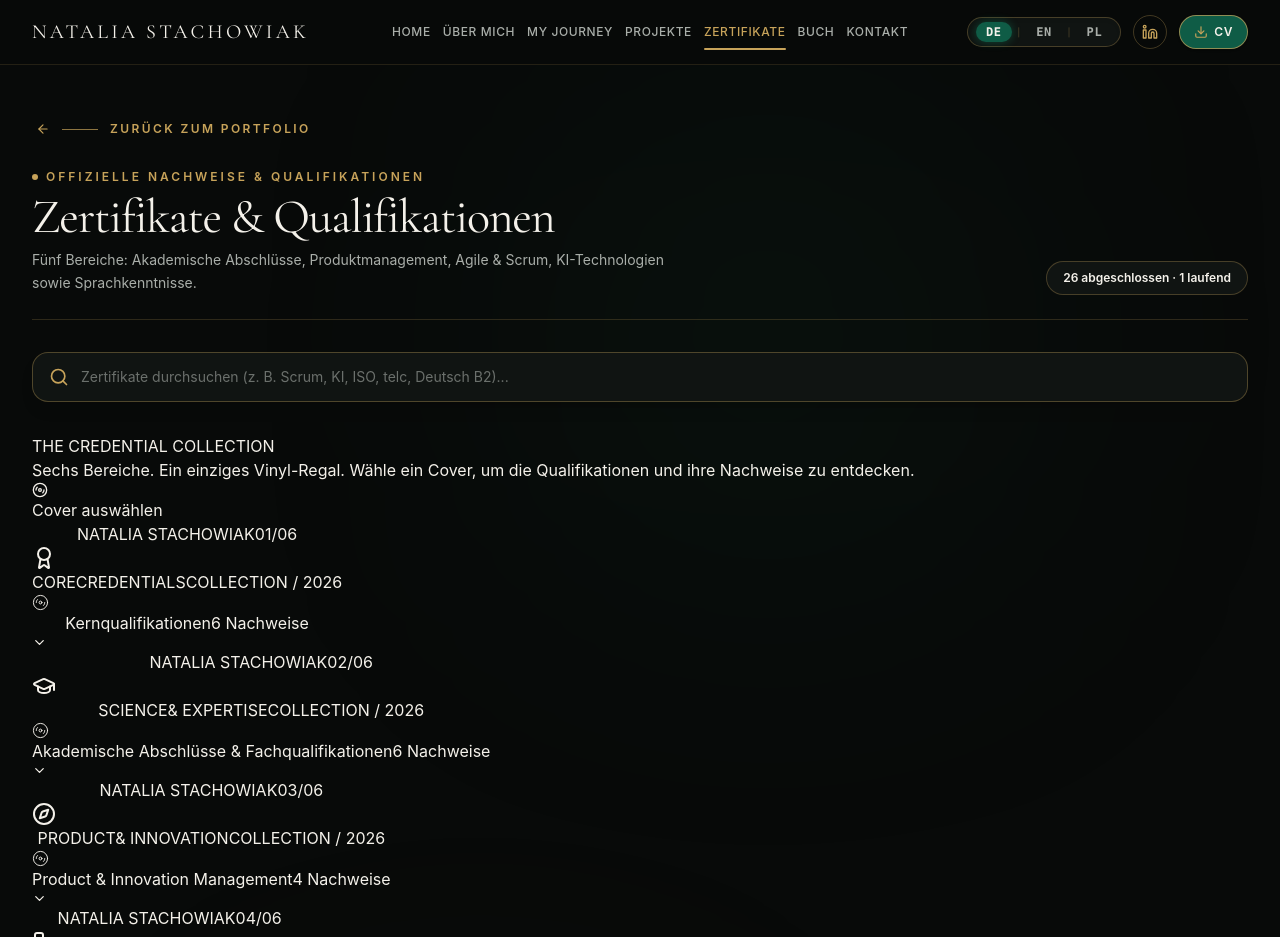
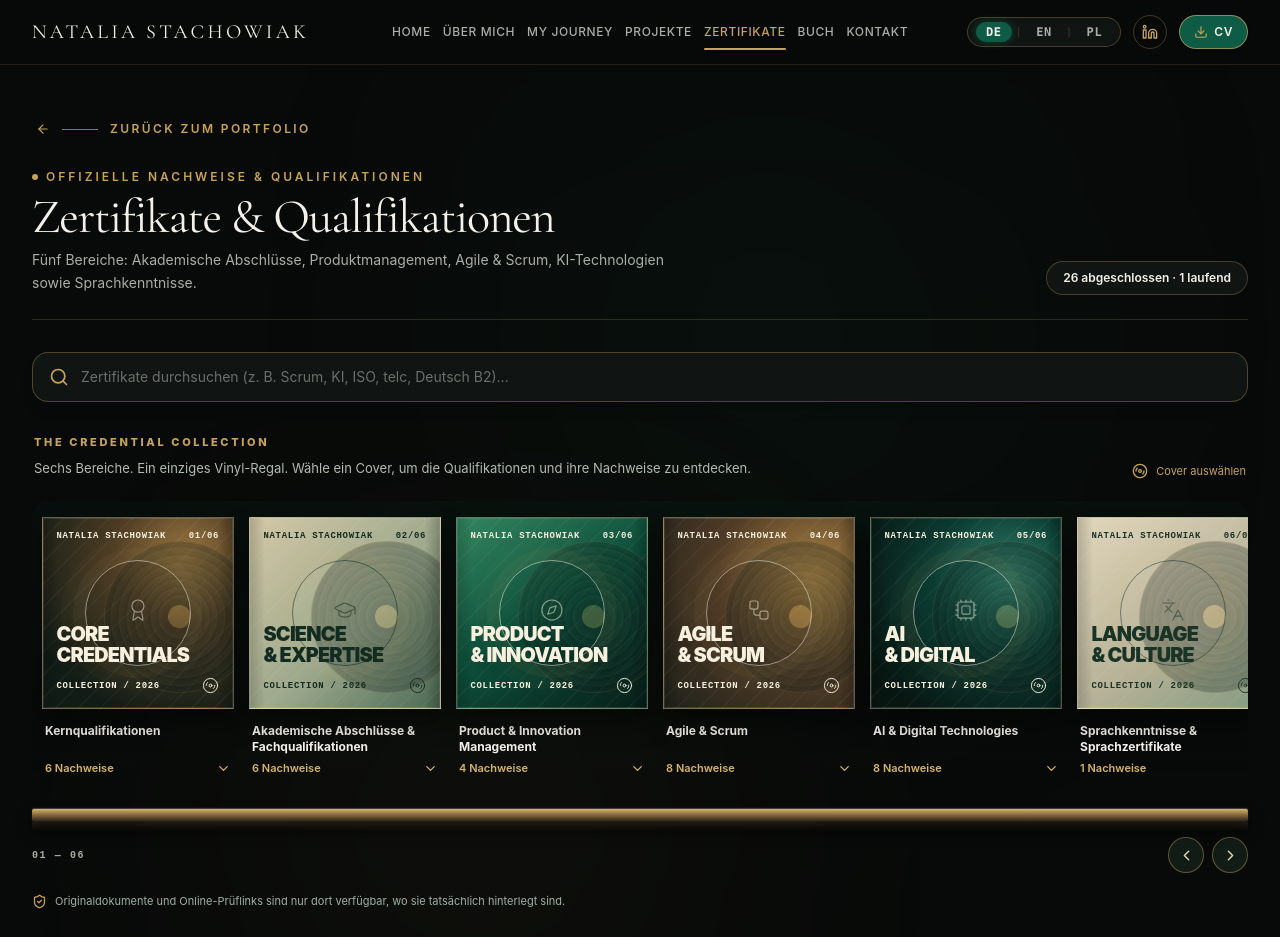
Before and after one commit to nataliastachowiak-bit/Natalia-Stachowiak, a React (Vite) app: page /certificates in a window 1280 px wide. Shown: the top 937 px of the page. Built offline with nearby package versions, Linux system fonts and the light colour scheme.

Commit message:
Style one continuous six-cover Shopify-inspired vinyl shelf

```diff
--- a/src/components/CertificateVinylShelf.css
+++ b/src/components/CertificateVinylShelf.css
@@ -1,77 +1,100 @@
-/* Lightweight vinyl-cover gallery. No images, parallax or runtime animation dependencies. */
-.vinyl-gallery { --vinyl-size: clamp(166px, 18vw, 205px); }
-.vinyl-gallery-intro { display:flex; align-items:center; gap:18px; padding:20px 22px; border:1px solid rgba(199,163,90,.34); border-radius:20px; background:linear-gradient(120deg,rgba(15,92,70,.22),rgba(16,20,18,.96) 52%,rgba(199,163,90,.06)); margin-bottom:28px; }
-.vinyl-gallery-intro-icon { width:54px; height:54px; flex:0 0 54px; display:grid; place-items:center; border:1px solid rgba(199,163,90,.55); border-radius:50%; color:#C7A35A; background:repeating-radial-gradient(circle, #101412 0 4px, #203429 5px 6px, #101412 7px 10px); }
-.vinyl-gallery-kicker { font-size:11px; font-weight:800; letter-spacing:.22em; color:#C7A35A; }
-.vinyl-gallery-description { color:#D2D2C9; font-size:13px; line-height:1.65; margin-top:5px; max-width:750px; }
-.vinyl-gallery-shelves { display:flex; flex-direction:column; gap:36px; }
-.vinyl-category { min-width:0; }
-.vinyl-category-header { display:flex; justify-content:space-between; align-items:end; gap:16px; padding:0 4px 14px; border-bottom:1px solid rgba(199,163,90,.25); }
-.vinyl-category-heading { display:flex; align-items:center; gap:12px; min-width:0; }
-.vinyl-side-number { font: 600 13px ui-monospace,monospace; color:#C7A35A; letter-spacing:.12em; align-self:start; margin-top:4px; }
-.vinyl-heading-icon { flex:0 0 38px; width:38px; height:38px; display:grid; place-items:center; color:#C7A35A; background:rgba(15,92,70,.3); border:1px solid rgba(199,163,90,.24); border-radius:11px; }
-.vinyl-heading-copy { min-width:0; }
-.vinyl-heading-copy h2 { font-size:clamp(17px,2vw,23px); line-height:1.15; font-weight:700; color:#F4F1EA; letter-spacing:-.02em; }
-.vinyl-heading-copy p { color:#929E94; font-size:11px; line-height:1.5; margin-top:5px; max-width:780px; display:-webkit-box; -webkit-line-clamp:2; -webkit-box-orient:vertical; overflow:hidden; }
-.vinyl-shelf-tools { display:flex; align-items:center; gap:12px; flex-shrink:0; }
-.vinyl-count { white-space:nowrap; border-radius:100px; border:1px solid rgba(199,163,90,.3); background:rgba(199,163,90,.08); color:#DFBD72; padding:7px 11px; font-size:10px; text-transform:uppercase; font-weight:700; letter-spacing:.04em; }
-.vinyl-arrows { display:flex; gap:6px; }
-.vinyl-arrows button { width:34px; height:34px; border-radius:50%; display:grid; place-items:center; border:1px solid rgba(199,163,90,.35); color:#F4F1EA; background:#141D17; transition:background .18s,border-color .18s; }
-.vinyl-arrows button:hover,.vinyl-arrows button:focus-visible { border-color:#C7A35A; background:#0F5C46; }
-.vinyl-shelf { position:relative; isolation:isolate; }
-.vinyl-shelf-scroll { overflow-x:auto; overflow-y:hidden; overscroll-behavior-inline:contain; scrollbar-width:thin; scrollbar-color:#806B3F #101412; scroll-snap-type:x proximity; scroll-padding-inline:12px; position:relative; z-index:2; }
-.vinyl-shelf-track { display:flex; align-items:flex-start; gap:25px; width:max-content; min-width:100%; padding:24px 22px 16px 12px; }
-.vinyl-album { width:var(--vinyl-size); flex:0 0 var(--vinyl-size); scroll-snap-align:start; }
-.vinyl-album-button { display:block; position:relative; width:100%; padding:0; text-align:left; color:inherit; background:none; border:0; cursor:pointer; isolation:isolate; }
-.vinyl-album-button:focus-visible { outline:2px solid #D7B96E; outline-offset:6px; border-radius:4px; }
-.vinyl-record { position:absolute; z-index:-1; width:82%; aspect-ratio:1; right:-8%; top:8%; border-radius:50%; background:repeating-radial-gradient(circle at center,#101311 0 3px,#292D2A 4px 5px,#111512 6px 7px,#222723 8px 9px); box-shadow:4px 6px 14px rgba(0,0,0,.5); transform:translateX(-22px); transition:transform .42s cubic-bezier(.2,.8,.2,1); }
-.vinyl-record::after { content:''; position:absolute; inset:36%; border-radius:50%; background:#C7A35A; border:3px solid #31332B; }
-.vinyl-record-center { position:absolute; inset:49%; border-radius:50%; background:#080A09; z-index:1; }
-.vinyl-album-button:hover .vinyl-record,.vinyl-album-button:focus-visible .vinyl-record { transform:translateX(16px); }
-.vinyl-sleeve { --cover-text:#F4F1EA; --cover-sub:#C9D3C9; --cover-accent:#C7A35A; display:flex; flex-direction:column; justify-content:space-between; width:100%; aspect-ratio:1; padding:15px; position:relative; overflow:hidden; color:var(--cover-text); border:1px solid rgba(245,239,220,.26); box-shadow:2px 9px 17px rgba(0,0,0,.56),inset 0 0 0 1px rgba(0,0,0,.25); background:linear-gradient(145deg,#194D3E,#061B16 83%); transition:transform .24s ease,box-shadow .24s ease; }
-.vinyl-album-button:hover .vinyl-sleeve,.vinyl-album-button:focus-visible .vinyl-sleeve { transform:translateY(-9px) rotate(-1deg); box-shadow:3px 19px 24px rgba(0,0,0,.6),0 0 0 1px rgba(199,163,90,.48); }
-.vinyl-sleeve--academic { --cover-text:#142D21; --cover-sub:#324A3C; --cover-accent:#8A6530; background:linear-gradient(140deg,#E6DCC4,#B3BBA3 85%); }
-.vinyl-sleeve--product { background:linear-gradient(150deg,#277A55 0%,#064330 38%,#071C16 100%); }
-.vinyl-sleeve--agile { background:linear-gradient(145deg,#825A2B,#3D2D1B 54%,#151711); }
-.vinyl-sleeve--ai { background:radial-gradient(circle at 75% 30%,#24674C 0,#0A2920 33%,#07120F 75%); }
-.vinyl-sleeve--language { --cover-text:#172A20; --cover-sub:#3D4C3D; --cover-accent:#86622F; background:linear-gradient(135deg,#C3B58E,#E9E0CA 52%,#9BAA91); }
-.vinyl-sleeve::before { content:''; position:absolute; inset:0; background:repeating-linear-gradient(110deg,transparent 0 29px,rgba(255,255,255,.025) 30px 31px); pointer-events:none; }
-.vinyl-sleeve::after { content:''; position:absolute; inset:0; pointer-events:none; background:linear-gradient(115deg,rgba(255,255,255,.16),transparent 35%,rgba(0,0,0,.1) 100%); }
-.vinyl-sleeve-top { position:relative; z-index:2; display:flex; justify-content:space-between; align-items:center; gap:8px; }
-.vinyl-sleeve-index { font:700 9px ui-monospace,monospace; letter-spacing:.12em; color:var(--cover-accent); }
-.vinyl-sleeve-symbol { width:18px; height:18px; color:var(--cover-accent); }
-.vinyl-sleeve-art { position:absolute; inset:17% 8% 22%; display:grid; place-items:center; opacity:.4; }
-.vinyl-sleeve-ring { display:block; width:78%; aspect-ratio:1; border:2px solid var(--cover-accent); border-radius:50%; box-shadow:0 0 0 11px rgba(199,163,90,.07),0 0 0 25px rgba(199,163,90,.035); }
-.vinyl-sleeve-ring--small { position:absolute; width:28%; border-width:1px; background:rgba(199,163,90,.07); }
-.vinyl-sleeve-bottom { position:relative; z-index:2; display:flex; flex-direction:column; gap:7px; }
-.vinyl-sleeve-title { display:-webkit-box; -webkit-box-orient:vertical; -webkit-line-clamp:4; overflow:hidden; font-weight:800; font-size:clamp(13px,1.5vw,17px); line-height:1.13; letter-spacing:-.025em; overflow-wrap:anywhere; color:var(--cover-text); text-shadow:0 1px 10px rgba(0,0,0,.04); }
-.vinyl-sleeve-issuer { font-size:10px; line-height:1.3; font-weight:600; color:var(--cover-sub); text-transform:uppercase; letter-spacing:.05em; display:-webkit-box; -webkit-box-orient:vertical; -webkit-line-clamp:2; overflow:hidden; overflow-wrap:anywhere; }
-.vinyl-sleeve-spine { position:absolute; top:0; bottom:0; left:5px; width:3px; background:linear-gradient(90deg,rgba(0,0,0,.26),rgba(255,255,255,.15)); }
-.vinyl-album-meta { display:flex; justify-content:space-between; align-items:center; gap:6px; min-height:26px; margin-top:14px; }
-.vinyl-album-year { color:#C7A35A; font-size:10px; font-weight:700; white-space:nowrap; }
-.vinyl-album-open { display:inline-flex; align-items:center; gap:4px; color:#F4F1EA; font-size:10px; font-weight:600; line-height:1.1; opacity:.87; }
-.vinyl-album-button:hover .vinyl-album-open { color:#D7B96E; }
-.vinyl-album-foot { display:flex; align-items:center; min-height:20px; gap:6px; justify-content:space-between; }
-.vinyl-album-status { display:inline-block; font-size:10px; line-height:1.3; color:#85B6A1; white-space:nowrap; }
-.vinyl-album-status--progress { color:#C7A35A; }
-.vinyl-album-verify { color:#C7A35A; border-radius:3px; padding:3px; display:inline-flex; }
-.vinyl-album-verify:focus-visible { outline:2px solid #C7A35A; }
-.vinyl-album-pdf-mark { color:#85B6A1; flex:none; }
-.vinyl-shelf-lip { position:absolute; z-index:3; pointer-events:none; top:calc(var(--vinyl-size) + 22px); left:0; right:0; height:10px; background:linear-gradient(to bottom,#907342 0,#D4B16E 18%,#86683B 36%,#3C3120 74%,#141410 100%); box-shadow:0 8px 10px rgba(0,0,0,.5),0 -2px 1px rgba(255,241,192,.1); border-radius:2px; }
-@media (max-width:640px) {
-  .vinyl-gallery { --vinyl-size:174px; }
-  .vinyl-gallery-intro { padding:16px; gap:12px; }
-  .vinyl-gallery-intro-icon { width:42px;height:42px;flex-basis:42px; }
-  .vinyl-gallery-kicker { font-size:10px; letter-spacing:.13em; }
-  .vinyl-gallery-description { font-size:12px; }
-  .vinyl-category-header { flex-direction:column; align-items:stretch; gap:10px; }
-  .vinyl-shelf-tools { justify-content:space-between; padding-left:2px; }
-  .vinyl-shelf-track { gap:23px; padding-left:6px; }
-  .vinyl-sleeve-title { font-size:14px; }
-  .vinyl-heading-copy h2 { font-size:18px; }
+/* Six collectible album covers on ONE continuous shelf.
+   Pure CSS artwork avoids heavy images and keeps mobile Safari responsive. */
+.edition-collection {
+  --edition-gold:#C7A35A;
+  --edition-ivory:#F4F1EA;
+  --edition-green:#0F5C46;
+  color:var(--edition-ivory);
+  width:100%;
+  min-width:0;
+}
+.edition-collection-header {
+  display:flex;justify-content:space-between;align-items:end;gap:20px;
+  margin-bottom:22px;padding:0 2px;
+}
+.edition-collection-eyebrow {
+  font-size:11px;font-weight:800;letter-spacing:.24em;color:var(--edition-gold);
+}
+.edition-collection-intro {font-size:13px;line-height:1.65;color:#B2BBB1;margin-top:8px;max-width:750px;}
+.edition-collection-hint {display:inline-flex;align-items:center;gap:8px;color:var(--edition-gold);font-size:11px;white-space:nowrap;}
+.edition-display {position:relative;min-width:0;isolation:isolate;background:linear-gradient(180deg,rgba(6,61,47,.1),transparent 86%);border-radius:16px 16px 0 0;}
+.edition-shelf-scroll {position:relative;z-index:1;overflow-x:auto;overflow-y:hidden;scroll-snap-type:x proximity;scroll-padding-inline:14px;scrollbar-width:thin;scrollbar-color:#856D43 #101714;overscroll-behavior-x:contain;padding:16px 10px 25px;}
+.edition-shelf-albums {display:flex;align-items:flex-start;justify-content:flex-start;gap:clamp(10px,1.2vw,22px);width:100%;min-width:max-content;}
+.edition-album {width:clamp(148px,calc((100vw - 130px)/6),194px);flex:none;scroll-snap-align:start;min-width:0;}
+.edition-album-button {border:0;padding:0;width:100%;color:inherit;text-align:left;background:transparent;cursor:pointer;display:block;}
+.edition-album-button:focus-visible {outline:2px solid #DCC27F;outline-offset:5px;}
+.edition-album-art {display:flex;flex-direction:column;justify-content:space-between;position:relative;isolation:isolate;overflow:hidden;aspect-ratio:1 / 1;width:100%;padding:clamp(10px,1.05vw,16px);color:#F7F0DE;border:1px solid rgba(238,219,170,.35);box-shadow:0 13px 24px rgba(0,0,0,.47),inset 0 0 0 1px rgba(255,255,255,.12);background:#0C3F32;transition:transform .25s ease,box-shadow .25s ease;will-change:transform;}
+.edition-album-button:hover .edition-album-art,.edition-album-button:focus-visible .edition-album-art {transform:translateY(-9px) rotate(-1deg);box-shadow:0 23px 32px rgba(0,0,0,.56),0 0 0 1px rgba(199,163,90,.5);}
+.edition-album-button--selected .edition-album-art {box-shadow:0 13px 24px rgba(0,0,0,.5),0 0 0 3px #C7A35A;}
+.edition-album-art--featured {background:radial-gradient(circle at 75% 20%,#99753E 0%,#4E3C24 34%,#111C16 81%);}
+.edition-album-art--academic {background:linear-gradient(135deg,#D4C8A6,#9CA88C 56%,#4B6A55);color:#132B20;}
+.edition-album-art--product {background:linear-gradient(145deg,#328660,#0C4B38 52%,#081E19);}
+.edition-album-art--agile {background:radial-gradient(circle at 80% 30%,#A88143,#503B26 48%,#1E211B);}
+.edition-album-art--ai {background:radial-gradient(circle at 72% 32%,#31816C,#0B3C32 40%,#081612 85%);}
+.edition-album-art--language {background:linear-gradient(145deg,#E0D6BB,#B9B399 57%,#829A7F);color:#193326;}
+.edition-album-paper {pointer-events:none;position:absolute;inset:0;z-index:-1;background:repeating-linear-gradient(135deg,transparent 0 14px,rgba(255,255,255,.035) 15px 16px),linear-gradient(90deg,rgba(0,0,0,.18),transparent 8%,transparent 92%,rgba(0,0,0,.2));}
+.edition-album-vinyl {position:absolute;right:-12%;top:12%;width:80%;aspect-ratio:1;border-radius:50%;border:1px solid rgba(229,190,114,.3);background:repeating-radial-gradient(circle,#17241F 0 3px,#29342D 4px 5px,#0A1713 6px 8px);opacity:.27;transform:rotate(-20deg);transition:transform .4s ease;}
+.edition-album-button:hover .edition-album-vinyl {transform:rotate(20deg) translateX(8px);}
+.edition-album-vinyl span {position:absolute;inset:39%;border-radius:50%;background:#C7A35A;border:5px solid #141D17;}
+.edition-album-topline,.edition-album-bottomline {position:relative;z-index:2;display:flex;align-items:center;justify-content:space-between;gap:4px;font:700 clamp(7px,.7vw,9px) ui-monospace,monospace;letter-spacing:.08em;}
+.edition-album-decoration {position:absolute;inset:22% 15% 25%;display:grid;place-items:center;pointer-events:none;opacity:.52;}
+.edition-album-decoration-ring {width:80%;aspect-ratio:1;border-radius:50%;border:1px solid currentColor;box-shadow:0 0 0 12px rgba(202,174,112,.1),0 0 0 24px rgba(202,174,112,.055);}
+.edition-album-decoration-icon {width:24%;height:24%;position:absolute;stroke-width:1.15;}
+.edition-album-main-title {display:flex;flex-direction:column;gap:0;position:relative;z-index:2;margin-top:auto;margin-bottom:12px;font-weight:900;font-size:clamp(15px,1.55vw,22px);line-height:1.04;letter-spacing:-.04em;overflow-wrap:anywhere;text-shadow:0 2px 14px rgba(0,0,0,.14);}
+.edition-album-art--language .edition-album-main-title,.edition-album-art--academic .edition-album-main-title {text-shadow:none;}
+.edition-album-caption {display:block;padding:14px 3px 0;min-height:78px;}
+.edition-album-category {display:-webkit-box;-webkit-box-orient:vertical;-webkit-line-clamp:2;overflow:hidden;line-height:1.3;min-height:2.6em;font-size:12px;font-weight:750;color:#F4F1EA;}
+.edition-album-count {display:flex;align-items:center;justify-content:space-between;gap:4px;color:#D8B46B;font-size:11px;font-weight:600;margin-top:6px;}
+.edition-chevron--up {transform:rotate(180deg);}
+.edition-shelf-plank {height:13px;position:relative;z-index:3;background:linear-gradient(to bottom,#D3B477 0%,#AF8F56 21%,#82643A 48%,#423324 83%,#161B16 100%);border-radius:2px;box-shadow:0 8px 15px rgba(0,0,0,.65),0 -1px 1px rgba(255,239,189,.28);margin-top:-3px;pointer-events:none;}
+.edition-shelf-plank::after {content:'';position:absolute;left:0;right:0;height:9px;top:100%;background:linear-gradient(180deg,rgba(199,163,90,.12),transparent);}
+.edition-shelf-controls {display:flex;justify-content:space-between;align-items:center;margin-top:15px;color:#A7AE9F;letter-spacing:.16em;font:600 10px ui-monospace,monospace;}
+.edition-shelf-controls>div {display:flex;gap:8px;}
+.edition-shelf-controls button {width:36px;height:36px;border-radius:50%;display:grid;place-items:center;color:#E7D5B2;border:1px solid rgba(199,163,90,.45);background:#111C16;}
+.edition-shelf-controls button:hover,.edition-shelf-controls button:focus-visible {background:#0F5C46;outline:2px solid #C7A35A;outline-offset:2px;}
+.edition-details {margin-top:32px;border:1px solid rgba(199,163,90,.35);border-radius:18px;background:linear-gradient(135deg,#101B16,#0D1210);padding:clamp(18px,3vw,30px);}
+.edition-detail-section+.edition-detail-section {border-top:1px solid rgba(199,163,90,.26);margin-top:32px;padding-top:32px;}
+.edition-details-heading {display:flex;align-items:center;gap:14px;margin-bottom:22px;}
+.edition-details-icon {height:45px;width:45px;flex:none;display:grid;place-items:center;border:1px solid rgba(199,163,90,.4);border-radius:12px;color:#C7A35A;background:rgba(15,92,70,.3);}
+.edition-details-kicker {color:#C7A35A;letter-spacing:.14em;font-size:10px;font-weight:750;text-transform:uppercase;}
+.edition-details-heading h3 {font-size:clamp(17px,2.3vw,25px);font-weight:700;color:#F4F1EA;line-height:1.2;}
+.edition-details-close {margin-left:auto;white-space:nowrap;display:flex;align-items:center;gap:6px;color:#C7A35A;font-size:11px;border:1px solid rgba(199,163,90,.35);padding:9px 12px;border-radius:20px;}
+.edition-details-grid {display:grid;grid-template-columns:repeat(3,minmax(0,1fr));gap:14px;}
+.edition-cert-item {display:flex;flex-direction:column;min-width:0;padding:17px;border-radius:12px;background:#0A100D;border:1px solid rgba(199,163,90,.22);}
+.edition-cert-top {display:flex;align-items:center;justify-content:space-between;color:#C7A35A;gap:8px;}
+.edition-cert-icon {height:30px;width:30px;display:grid;place-items:center;border-radius:9px;background:rgba(15,92,70,.3);}
+.edition-cert-year {font-size:11px;font-weight:650;text-align:right;}
+.edition-cert-item h4 {font-size:14px;font-weight:750;line-height:1.4;margin-top:12px;overflow-wrap:anywhere;}
+.edition-cert-issuer {font-size:11px;color:#9DB8A8;line-height:1.4;margin-top:8px;overflow-wrap:anywhere;}
+.edition-cert-footer {margin-top:auto;padding-top:18px;display:flex;flex-direction:column;gap:11px;}
+.edition-cert-status {color:#C7A35A;font-size:10px;}
+.edition-cert-actions {display:flex;align-items:center;gap:8px;}
+.edition-cert-actions button {min-height:35px;display:flex;align-items:center;gap:7px;background:rgba(15,92,70,.32);border:1px solid rgba(199,163,90,.4);border-radius:20px;padding:8px 10px;color:#F4F1EA;font-weight:650;font-size:11px;}
+.edition-cert-actions button:hover,.edition-cert-actions button:focus-visible {background:#0F5C46;border-color:#C7A35A;}
+.edition-cert-actions a {padding:8px;color:#C7A35A;border:1px solid rgba(199,163,90,.4);border-radius:20px;}
+.edition-cert-actions a:hover,.edition-cert-actions a:focus-visible {background:#0F5C46;}
+.edition-collection-footnote {display:flex;align-items:center;gap:8px;font-size:11px;line-height:1.5;color:#9FB1A5;margin-top:20px;}
+.edition-collection-footnote svg {flex:none;color:#C7A35A;}
+@media (min-width:1450px) {
+ .edition-album {width:194px;}
+ .edition-shelf-albums {justify-content:space-between;}
+}
+@media (max-width:850px) {
+ .edition-album {width:174px;}
+ .edition-details-grid {grid-template-columns:repeat(2,minmax(0,1fr));}
+}
+@media (max-width:520px) {
+ .edition-album {width:180px;}
+ .edition-collection-header {align-items:start;flex-direction:column;gap:7px;}
+ .edition-collection-hint {font-size:10px;}
+ .edition-album-main-title {font-size:19px;}
+ .edition-album-topline,.edition-album-bottomline {font-size:8px;}
+ .edition-details-grid {grid-template-columns:1fr;}
+ .edition-details-heading {flex-wrap:wrap;}
+ .edition-details-close {margin-left:0;}
+ .edition-collection-footnote {align-items:flex-start;}
 }
 @media (prefers-reduced-motion:reduce) {
-  .vinyl-record,.vinyl-sleeve,.vinyl-arrows button { transition:none; }
-  .vinyl-album-button:hover .vinyl-record,.vinyl-album-button:focus-visible .vinyl-record { transform:none; }
-  .vinyl-album-button:hover .vinyl-sleeve,.vinyl-album-button:focus-visible .vinyl-sleeve { transform:none; }
+ .edition-album-art,.edition-album-vinyl {transition:none;}
+ .edition-album-button:hover .edition-album-art,.edition-album-button:focus-visible .edition-album-art {transform:none;}
 }
```
